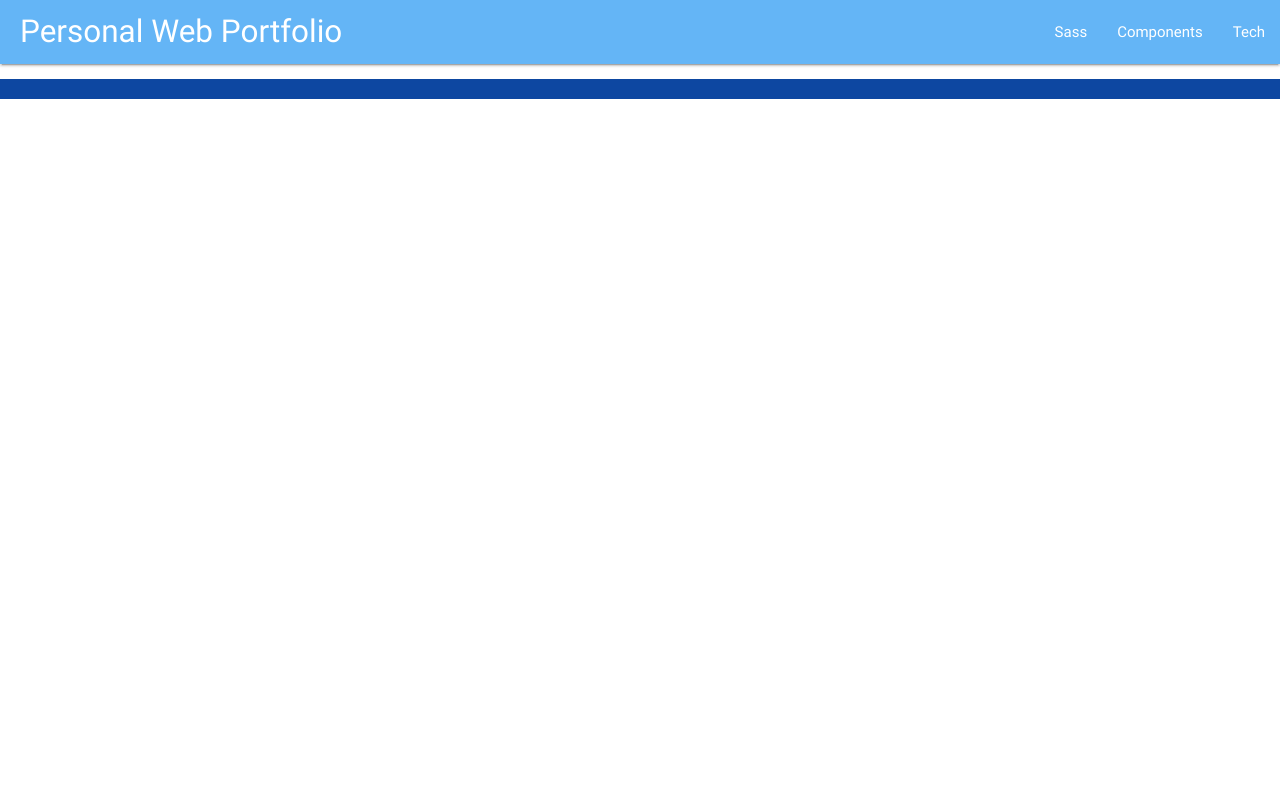
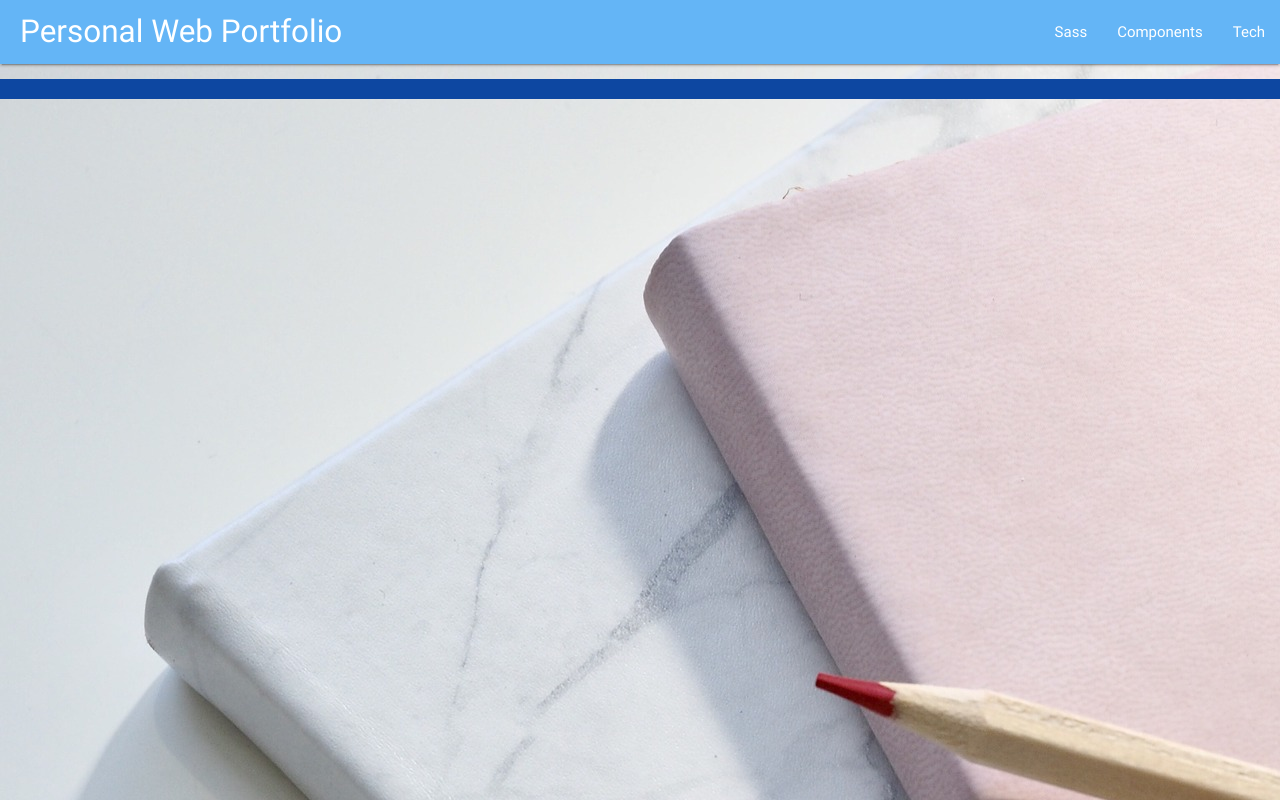
Before and after one commit to Young-HyunKim/Personal-Website, a plain HTML site: page index.html in a window 1280 px wide. Drawn offline with nearby package versions, Linux system fonts and the light colour scheme.

Commit message:
Add : Banner Image

```diff
--- a/index.html
+++ b/index.html
@@ -14,7 +14,7 @@
     <link rel="stylesheet" href="https://cdnjs.cloudflare.com/ajax/libs/materialize/0.100.2/css/materialize.min.css">
 </head>
 
-<body>
+<body style="background-image: url('img/home-banner.jpg');">
 
     <nav>
         <div class="nav-wrapper blue lighten-2">
@@ -27,7 +27,7 @@
         </div>
     </nav>
 
-    <div class="section no-pad-bot" id="index-banner" style="background-size: 100%">
+    <div class="section no-pad-bot" id="index-banner">
         <div class="container">
 
         </div>
```
